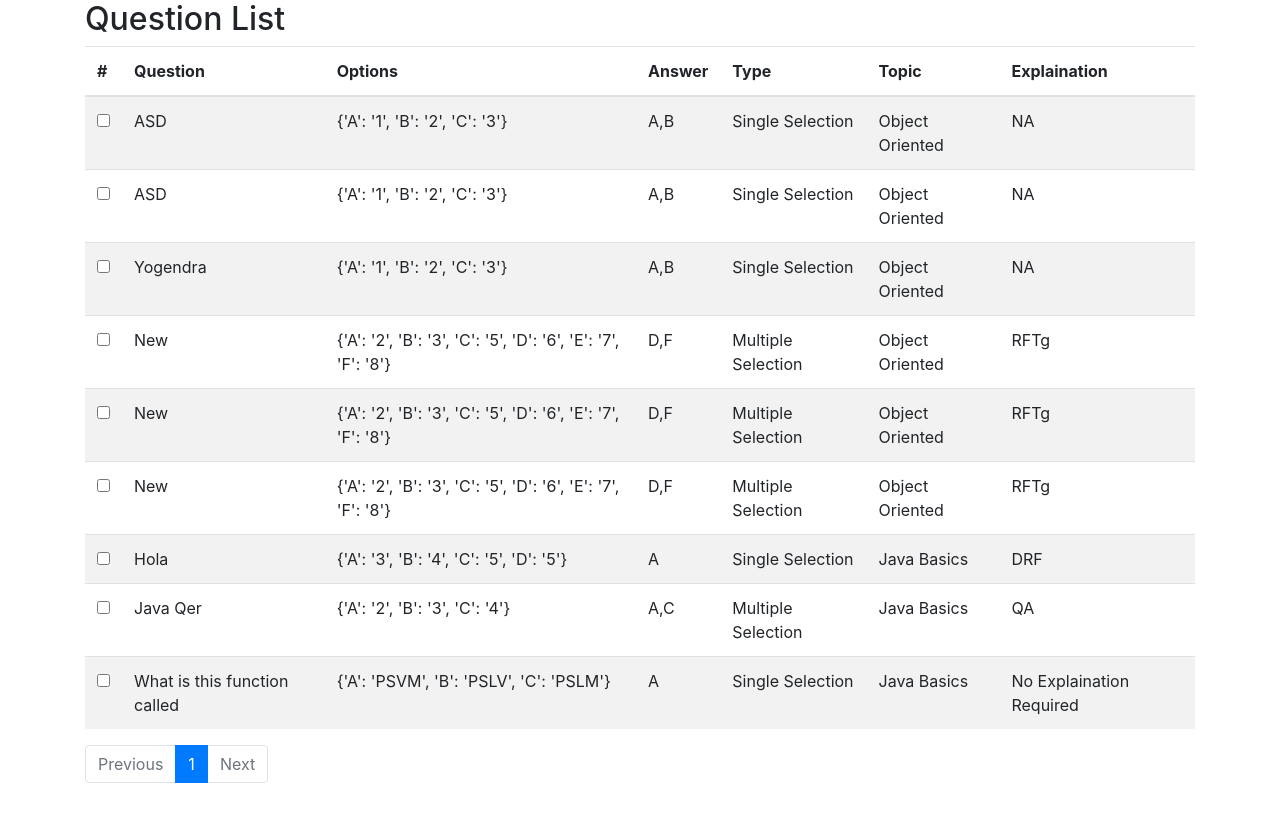
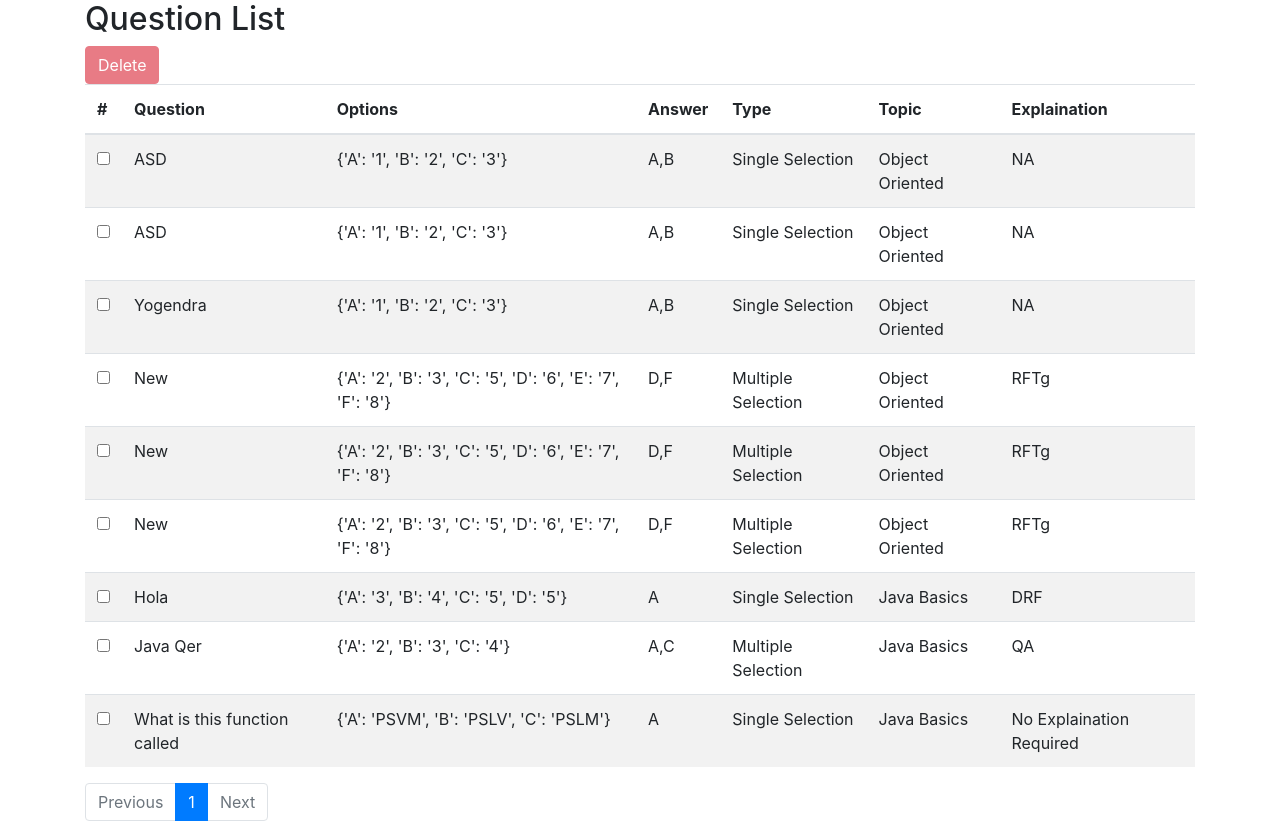
Before and after one commit to yogenns/yogenExamRepo, a Django app: page /questions/ in a window 1280 px wide. Shown: the part 56-893 px from the top of the page. Before the commit the page ends 839 px from the top, so only its background shows below. Run offline with Django 3.2, Linux system fonts and the light colour scheme; a user stored in the database is signed in; data comes from the database, SQL or seed files in the repository; both versions use the stored data as it was after the commit; some libraries are stand-ins or nearby versions.

Commit message:
Task 13 - Delete Question

```diff
--- a/yogenExamTool/exam_app/templates/exam_app/question_list.html
+++ b/yogenExamTool/exam_app/templates/exam_app/question_list.html
@@ -1,6 +1,13 @@
 {% extends "base.html" %}
 {% block body_block %}
 <h2>Question List</h2>
+<div class="toolbar">
+    <form id="form-btn" name="form-btn" action="/question/delete/" method="POST">
+        {% csrf_token %}
+        <button id="remove" class="btn btn-danger" disabled onclick="remove()">Delete</button>
+        <input type="hidden" id="selectedRows" name="selectedRows">
+    </form>
+</div>
 <table id="table" class="table table-striped">
     <thead>
         <tr>
@@ -15,9 +22,9 @@
     </thead>
     <tbody>
         {% for question in question_list %}
-        <tr id="{{ question.pk}}">
+        <tr>
             <th scope="row">
-                <input type="checkbox" class="largerCheckbox" id="{ question.pk}}">
+                <input type="checkbox" class="largerCheckbox" id="{{ question.pk}}" onchange="setSelection(this)">
             </th>
             <td>{{ question.question}}</td>
             <td>{{ question.options}}</td>
@@ -66,5 +73,34 @@
         {% endif %}
     </ul>
 </nav>
+<script>
+    selections = []
+    function remove() {
+        var form_btn = document.getElementById('form-btn')
+        form_btn.submit()
+    }
+    function setSelection(temp) {
 
+        if (temp.checked == true) {
+            selections.push(temp.id)
+            if (temp.id === 'all') {
+                $(".largerCheckbox").prop('checked', true);
+            }
+        }
+        else {
+            if (temp.id === 'all') {
+                $(".largerCheckbox").prop('checked', false);
+            }
+            selections.splice(selections.indexOf(temp.id), 1)
+        }
+        if (selections.length > 0) {
+            $("#remove").prop('disabled', false)
+
+        } else {
+            $("#remove").prop('disabled', true)
+        }
+        console.log(selections);
+        document.getElementById('selectedRows').value = selections
+    }
+</script>
 {% endblock %}
--- a/yogenExamTool/exam_app/urls.py
+++ b/yogenExamTool/exam_app/urls.py
@@ -13,4 +13,6 @@ urlpatterns = [
     url('^topic/delete/$', views.DeleteTopicView.as_view(), name='topic_delete'),
     url('^question/add/$', views.CreateQuestionView.as_view(), name='create_question'),
     url('^questions/$', views.ListQuestionView.as_view(), name='questions'),
+    url('^question/delete/$', views.DeleteQuestionView.as_view(),
+        name='question_delete'),
 ]
--- a/yogenExamTool/exam_app/views.py
+++ b/yogenExamTool/exam_app/views.py
@@ -94,3 +94,24 @@ class ListQuestionView(SuperUserRequiredMixin, ListView):
 
     def get_queryset(self):
         return models.Question.objects.all().order_by('pk')
+
+
+class DeleteQuestionView(SuperUserRequiredMixin, DeleteView):
+    model = models.Question
+    success_url = reverse_lazy('exam_app:questions')
+
+    def get_queryset(self):
+        queryset = super().get_queryset()
+        selected_list = self.request.POST.get("selectedRows").split(',')
+        if 'all' in selected_list:
+            return queryset
+        else:
+            print(selected_list)
+            return queryset.filter(pk__in=selected_list)
+
+    def delete(self, *args, **kwargs):
+        questions = self.get_queryset()
+        print("Deleting Questions")
+        print(questions)
+        questions.delete()
+        return HttpResponseRedirect('/questions/')
```
Also changed, not shown: yogenExamTool/db.sqlite3.
